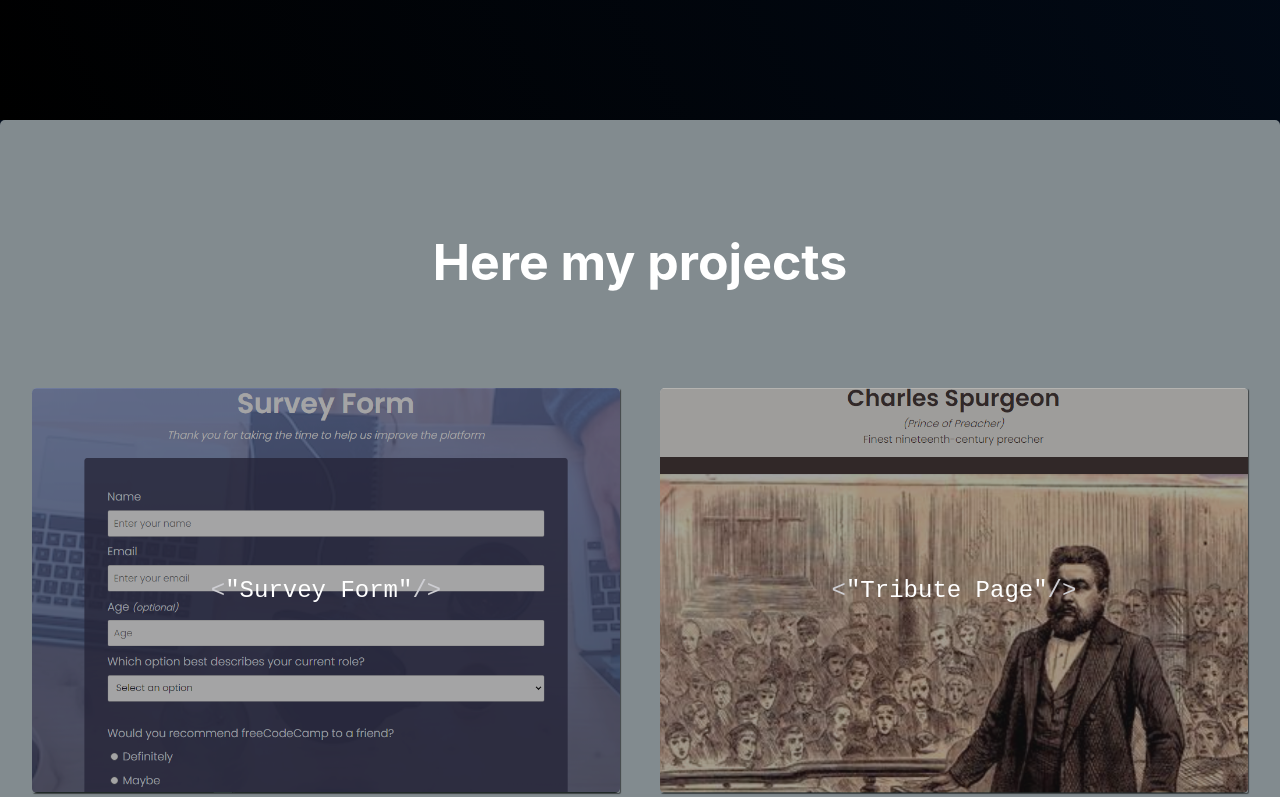
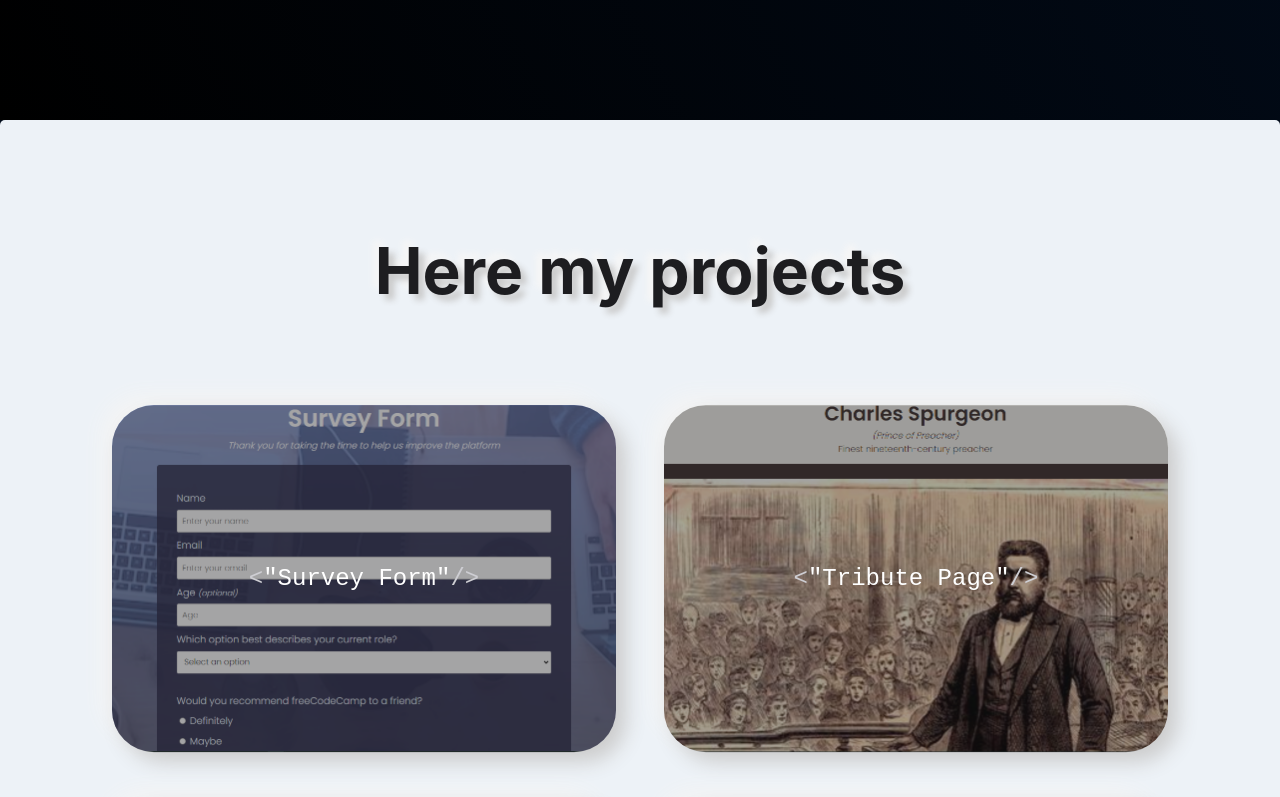
Before and after one commit to gpapillera/5MyPortfolio, a plain HTML site: page index.html in a window 1280 px wide. Shown: the part 680-1477 px from the top of the page. Drawn offline with Linux system fonts and the light colour scheme; a web font is replaced by a local one.

```diff
--- a/MyStyle.css
+++ b/MyStyle.css
@@ -16,8 +16,7 @@
   --navbar-text: #ccd6f6;
   --contact-section: #303841;
   --white: white;
-  --font-sans: "Calibre", "Inter", "San Francisco", "SF Pro Display",
-    -apple-system, system-ui, sans-serif;
+  --font-sans: "Calibre", "Inter", "San Francisco", "SF Pro Display", -apple-system, system-ui, sans-serif;
   --font-mono: "SF Mono", "Fira Code", "Fira Mono", "Roboto Mono", monospace;
   --font-space: "Space Grotesk", sans-serif;
 }
@@ -58,7 +57,7 @@ body {
 }
 
 #navbar ul li a {
-  color: var(--navbar-text);
+  color: var(--white);
   font-size: 16px;
   text-decoration: none;
   font-weight: 400;
@@ -66,13 +65,13 @@ body {
 }
 
 #navbar ul li a:hover {
-  color: var(--white);
+  color: var(--navbar-text);
 }
 
 /* WELCOME SECTION */
 #welcome-section {
   padding-top: 60px;
-  height: 100vh;
+  min-height: 100vh;
   width: 100%;
   background-image: linear-gradient(
     62deg,
@@ -87,7 +86,7 @@ body {
 
 #welcome-section h1 {
   text-align: center;
-  font-size: 4.5rem;
+  font-size: clamp(3rem, 5vw ,6rem);
   font-family: var(--font-sans);
   color: var(--white);
   transition: 0.3s;
@@ -95,7 +94,7 @@ body {
 
 #welcome-section p {
   text-align: center;
-  font-size: 1.6rem;
+  font-size: clamp(1.5rem, 1.5vw ,2rem);
   color: var(--navbar-text);
   font-family: var(--font-sans);
   font-weight: 100;
@@ -104,17 +103,21 @@ body {
 /* PROJECT SECTION */
 #project-section {
   text-align: center;
-  padding: 7rem 2rem;
-  background: rgb(130, 139, 143);
+  padding: min(15vh, 7rem);
+  background: rgb(237, 242, 247);
   border-radius: 5px;
+  min-height: 100vh;
 }
 
 .projects-section-header {
-  max-width: 640px;
+  /* max-width: 640px; */
   margin: 0 auto 6rem auto;
   /* border-bottom: 0.2rem solid var(--navbar-text); */
-  font-size: 50px;
-  color: var(--white);
+  font-size: clamp(3rem, 5vw ,6rem);;
+  color: var(--navbar-color);
+  text-shadow: 6px 6px 6px #cacaca,
+  -6px -6px 6px #f6f6f6;
+  align-items: center;
 }
 
 #project-link {
@@ -125,16 +128,14 @@ body {
   display: grid;
   grid-template-columns: repeat(auto-fit, minmax(390px, 1fr));
   grid-auto-rows: 1fr; /*  GRID EQUAL HEIGHT */
-  grid-gap: 2.5rem;
-  width: 100%;
-  max-width: 1280px;
+  grid-gap: 3em;
+  min-width: 30em;
   margin: 0 auto;
   margin-bottom: 6rem;
+  justify-content: center;
 }
 
 .project {
-  box-shadow: 1px 1px 1px rgb(0 0 0 / 50%);
-  border-radius: 2px;
   text-decoration: none;
   color: var(--navbar-text);
   position: relative;
@@ -143,13 +144,10 @@ body {
 .project-image {
   height: 100%;
   width: 100%;
-  object-fit: fill;
-}
-
-img {
   display: block;
-  width: 100%;
-  border-radius: 5px;
+  border-radius: 42px;
+box-shadow:  10px 10px 20px #cccccc,
+             -10px -10px 20px #f4f4f4;
 }
 
 .project-title {
@@ -178,7 +176,7 @@ img {
   transform: translate(-50%, -50%);
   width: 100%;
   opacity: 0.4;
-  border-radius: 5px;
+  border-radius: 42px;
   transition: 0.5s;
 }
 
@@ -216,7 +214,7 @@ img {
 /* CONTACT SECTION */
 #contact-section {
   width: 100%;
-  height: 85vh;
+  min-height: 85vh;
   background-color: var(--contact-section);
   display: flex;
   flex-direction: column;
@@ -230,14 +228,14 @@ img {
 
 #contact-section h1 {
   font-family: var(--font-sans);
-  font-size: 4rem;
+  font-size: clamp(3rem, 5vw ,6rem);
   color: var(--white);
   transition: 0.4s;
 }
 
 #contact-section p {
   font-family: var(--font-sans);
-  font-size: 1.5rem;
+  font-size: clamp(1.5rem, 1.5vw ,2rem);
 }
 
 #contact-section i {
@@ -289,7 +287,7 @@ img {
 
 footer {
   width: 100%;
-  height: 15vh;
+  min-height: 15vh;
 }
 
 .footer {
@@ -297,7 +295,7 @@ footer {
   padding: 40px;
 }
 
-@media only screen and (max-width: 1200px) {
+/* @media only screen and (max-width: 1200px) {
   html {
     font-size: 95%;
     transition: 0.5s;
@@ -335,4 +333,4 @@ footer {
   #contact-section h1 {
     font-size: 3.6rem;
   }
-}
+} */
--- a/index.html
+++ b/index.html
@@ -39,12 +39,11 @@
     <h2 class="projects-section-header">Here my projects</h2>
 
     <div class="projects-grid">
-      <a id="project-link" href="https://gpapillerasurveyform.surge.sh" target="_blank" class="project">
+      <a id="project-link"  class="project" href="https://gpapillerasurveyform.surge.sh" target="_blank" >
         <img class="project-image" src="proj1.png" alt="project #1">
         <p class="project-title">
-          <span class="code"><</span><span class="ptitle">"Survey Form"</span><span class="code">/></span>
-         </p>
-         <div class="title-bground"></div>
+        <span class="code"><</span><span class="ptitle">"Survey Form"</span><span class="code">/></span></p>
+        <div class="title-bground"></div>
       </a>
 
       <a id="project-link" href="https://gptributepage.surge.sh" target="_blank" class="project">
```
